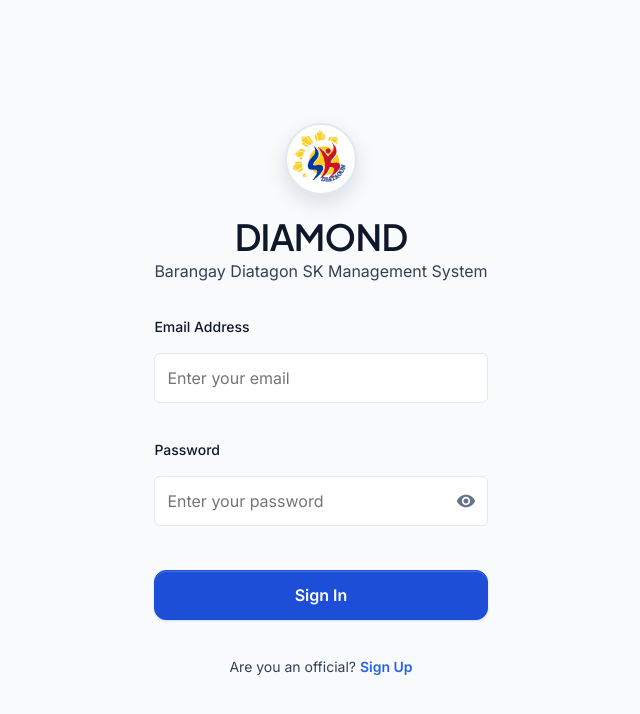
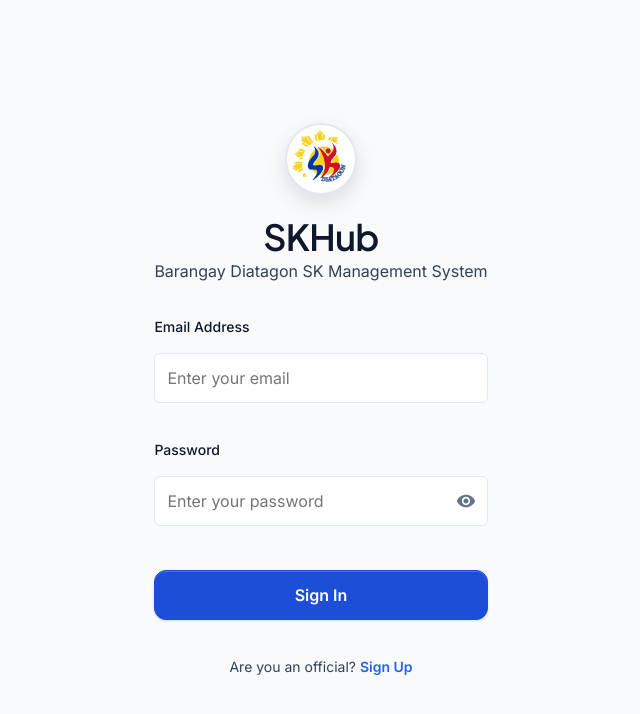
Before and after one commit to mackybotboton-hash/SK, a React (Vite) app: page /login in a window 1280 px wide. Shown: the top 714 px of the page, without its empty margins (319-959 px from the left). Built offline with nearby package versions, Linux system fonts and the light colour scheme.

Commit message:
Update application branding to SKHub

```diff
--- a/index.html
+++ b/index.html
@@ -3,16 +3,16 @@
   <head>
     <meta charset="UTF-8" />
     <meta name="viewport" content="width=device-width, initial-scale=1.0" />
-    <meta name="description" content="DIAMOND — Centralized SK Project, Budget, Expense, and Records Management System for Barangay SK Councils" />
+    <meta name="description" content="SKHub — Centralized SK Project, Budget, Expense, and Records Management System for Barangay SK Councils" />
     <meta name="theme-color" content="#0f172a" />
     <meta name="mobile-web-app-capable" content="yes" />
     <meta name="apple-mobile-web-app-capable" content="yes" />
     <meta name="apple-mobile-web-app-status-bar-style" content="default" />
-    <meta name="apple-mobile-web-app-title" content="DIAMOND" />
+    <meta name="apple-mobile-web-app-title" content="SKHub" />
     <link rel="icon" type="image/png" href="/favicon.png" />
     <link rel="apple-touch-icon" href="/apple-touch-icon.png" />
     <link rel="manifest" href="/manifest.json" />
-    <title>DIAMOND — SK Management System (Barangay Diatagon)</title>
+    <title>SKHub — SK Management System (Barangay Diatagon)</title>
   </head>
   <body>
     <div id="root"></div>
--- a/src/pages/DashboardPage.jsx
+++ b/src/pages/DashboardPage.jsx
@@ -34,7 +34,7 @@ export default function DashboardPage() {
     <div className="page-enter">
       <PageHeader
         title="Dashboard"
-        description="Overview of DIAMOND projects, budgets, and activities."
+        description="Overview of SKHub projects, budgets, and activities."
       />
 
       {/* Summary Cards */}
--- a/src/pages/LoginPage.jsx
+++ b/src/pages/LoginPage.jsx
@@ -6,7 +6,7 @@ import { APP_CONFIG } from '../utils/constants';
 import './LoginPage.css';
 
 /**
- * LoginPage — Authenticates the user into DIAMOND.
+ * LoginPage — Authenticates the user into SKHub.
  */
 export default function LoginPage() {
   const [isSignUp, setIsSignUp] = useState(false);
--- a/src/utils/constants.js
+++ b/src/utils/constants.js
@@ -357,7 +357,7 @@ export const PROJECT_CATEGORIES = [
 
 // ─── App Config ───────────────────────────────────────────
 export const APP_CONFIG = {
-  APP_NAME: 'DIAMOND',
+  APP_NAME: 'SKHub',
   APP_TAGLINE: 'SK Project, Budget & Records Management',
   CURRENCY: '₱',
   DATE_FORMAT: 'MMM dd, yyyy',
```
Also changed, not shown: public/manifest.json.
